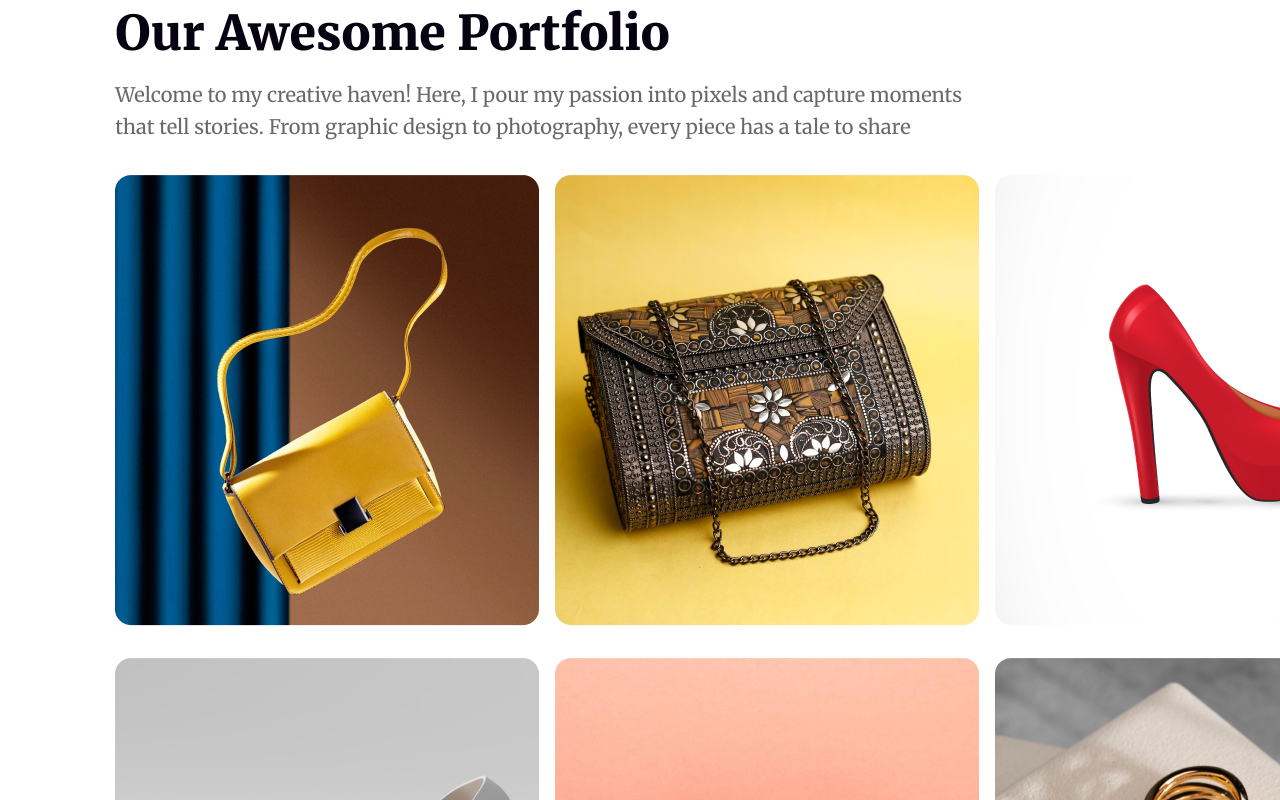
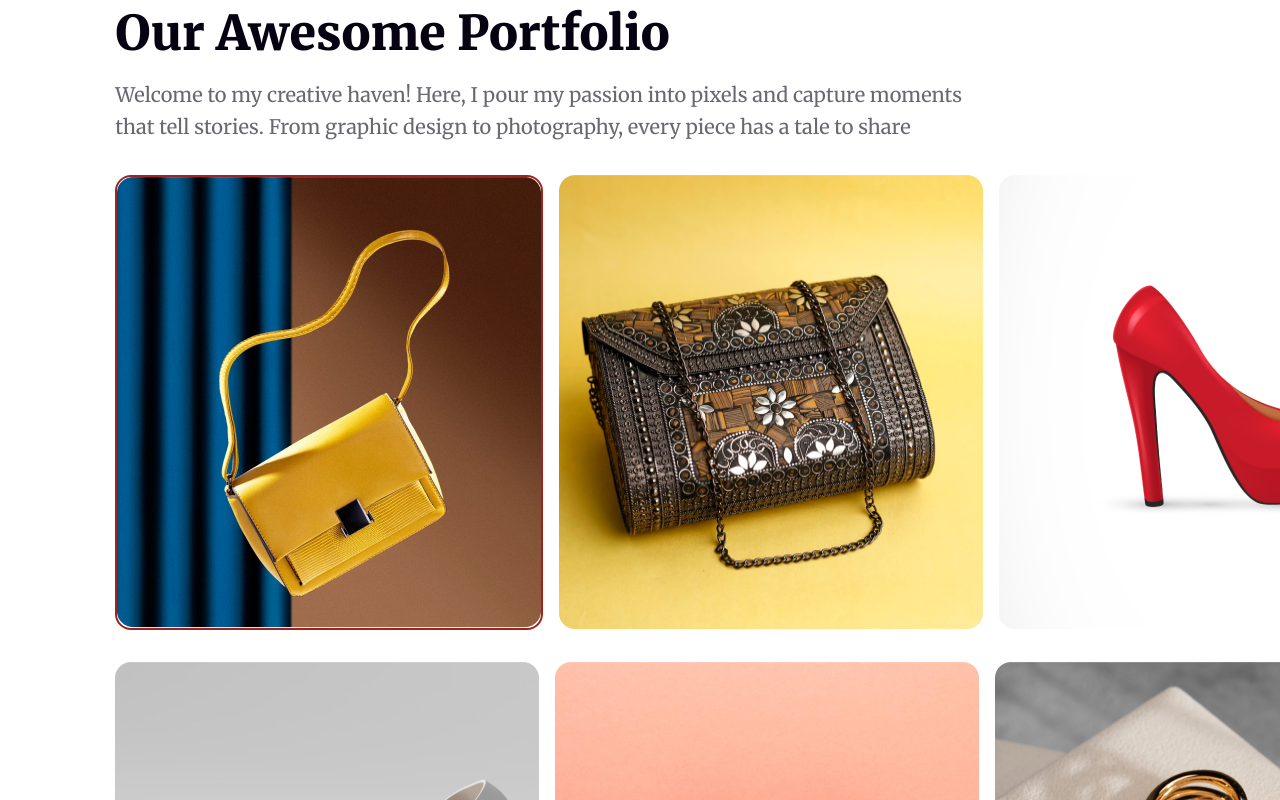
Before and after one commit to ImranRifat067/B9-Assignment1-repo, a plain HTML site: page index.html in a window 1280 px wide. In both pictures the pointer is over the picture 327 px from the left and 3983 px from the top of the page. Shown: the part 3583-4383 px from the top of the page. Drawn offline with Linux system fonts and the light colour scheme.

Commit message:
hover effect added

```diff
--- a/style/style.css
+++ b/style/style.css
@@ -22,6 +22,7 @@ button {
     background: #F00;
     padding: 16px 32px;
     border: none;
+    cursor: pointer;
 }
 
 .inportant {
@@ -423,3 +424,8 @@ hr {
 .coming-soon .coming-soon-div3 img {
     max-width: 144px;
 }
+
+#portfolio .portfolio-container .image-container img:hover{
+    border-radius: 16px;
+    border:2px solid rgb(158, 35, 35);
+}
```
